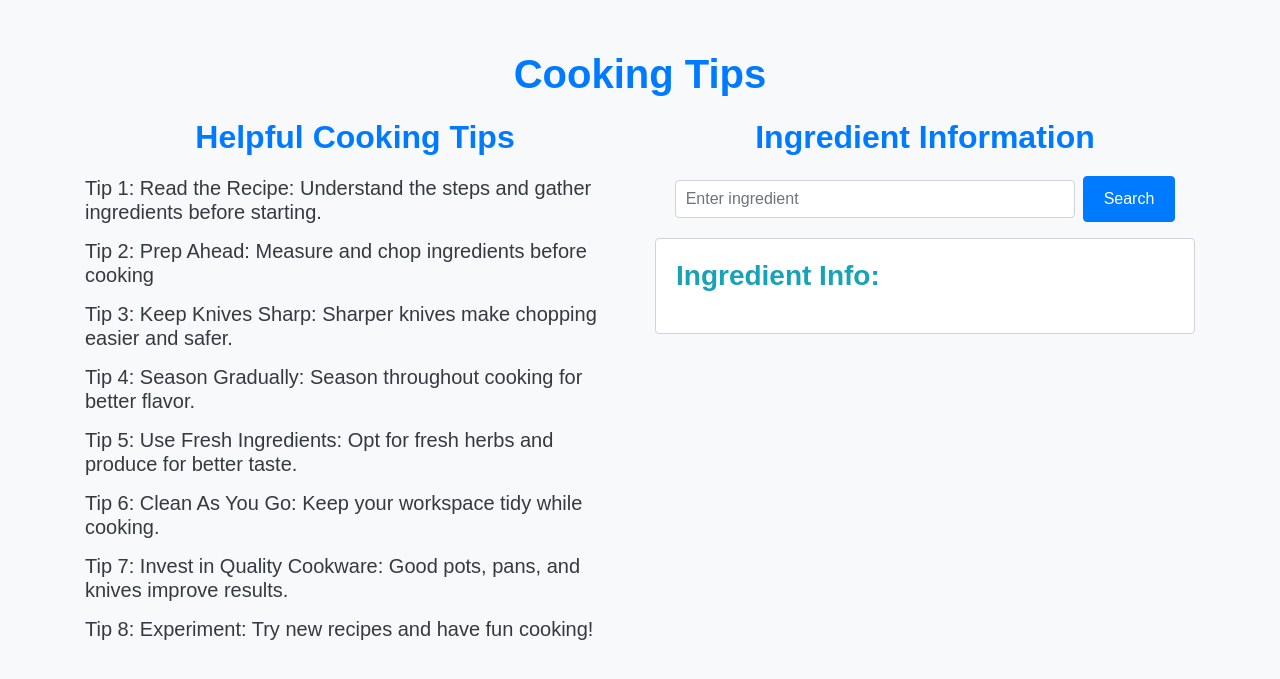
After one commit to Leo-Cockerill/SSD-Mayor-Work, a Flask app: page /cooking-skills in a window 1280 px wide. The commit adds this page. Shown: the top 679 px of the page. Run offline with Flask 3, Linux system fonts and the light colour scheme; some libraries are stand-ins or nearby versions.

Commit message:
CSS styling - Make more asthetically pleasing

```diff
--- a/myproject/auth.py
+++ b/myproject/auth.py
@@ -5,7 +5,7 @@ import requests
 auth = Blueprint('auth', __name__)
 
 
-SPOONACULAR_API_KEY = '9e399fbe5fd64a6d8608c41a3701fe35'
+SPOONACULAR_API_KEY = '2fd8fa8f5091434a9701a9ab5c92d235'
 
 @auth.route('/steps')
 def steps():
@@ -26,7 +26,7 @@ def ingredients():
     "kg beef mince": 1,   # in grams
     "burger buns": 4,
     "olive oil": 2,  # in grams
-    "slices burger cheese": 8,   # in grams
+    "cheese slices": 8,   # in grams
     "lettuce leaves": 8,      # count
     "tomatoes": 2,
     "onions": 3,
@@ -53,15 +53,54 @@ def ingredients():
 
     return render_template("ingredients.html", ingredients=ingredients, adjusted_ingredients=adjusted_ingredients, servings=servings, substitutes=substitutes, selected_ingredient=selected_ingredient)
 
-# @auth.route('/substitutes/<ingredient>')
-# def get_substitutes(ingredient):
-#     url = f'https://api.spoonacular.com/food/ingredients/substitutes?ingredientName={ingredient}&apiKey={SPOONACULAR_API_KEY}'
-#     response = requests.get(url)
-#     data = response.json()
 
-#     if 'substitutes' in data:
-#         substitutes = data['substitutes']
-#     else:
-#         substitutes = ["No substitutes found"]
+@auth.route('/cooking-skills')
+def cooking_skills():
+    return render_template("cooking-skills.html")
 
-#     return jsonify(substitutes=substitutes)
+@auth.route('/ingredient-info', methods=['GET'])
+def ingredient_info():
+    ingredient_name = request.args.get('ingredient')
+    if not ingredient_name:
+        return jsonify({"error": "No ingredient provided"}), 400
+
+    search_url = f'https://api.spoonacular.com/food/ingredients/search?query={ingredient_name}&apiKey={SPOONACULAR_API_KEY}'
+    search_response = requests.get(search_url)
+
+    if search_response.status_code != 200:
+        return jsonify({"error": "Error fetching ingredient information"}), 500
+
+    search_data = search_response.json()
+    if not search_data['results']:
+        return jsonify({"error": "Ingredient not found"}), 404
+
+    ingredient_id = search_data['results'][0]['id']
+
+    info_url = f'https://api.spoonacular.com/food/ingredients/{ingredient_id}/information?amount=1&apiKey={SPOONACULAR_API_KEY}'
+    info_response = requests.get(info_url)
+
+    if info_response.status_code != 200:
+        return jsonify({"error": "Error fetching detailed ingredient information"}), 500
+
+    ingredient_info = info_response.json()
+
+    # Exchange rate for USD to AUD (you may want to fetch this dynamically)
+    usd_to_aud_rate = 1.45
+
+    # Converting cost to AUD and dividing by 100
+    if 'estimatedCost' in ingredient_info and ingredient_info['estimatedCost']:
+        ingredient_info['estimatedCost']['value'] = (ingredient_info['estimatedCost']['value'] * usd_to_aud_rate) / 100
+        ingredient_info['estimatedCost']['unit'] = 'AUD'
+
+    # Nutrition information we want to display
+    nutrition_info = ingredient_info.get('nutrition', {}).get('nutrients', [])
+    required_nutrients = [
+        'Calories', 'Carbohydrates', 'Protein', 'Fat', 'Saturated Fat', 'Polyunsaturated Fat',
+        'Monounsaturated Fat', 'Trans Fat', 'Cholesterol', 'Sodium', 'Potassium', 'Fiber',
+        'Sugar', 'Vitamin A', 'Vitamin C', 'Calcium', 'Iron'
+    ]
+    formatted_nutrition = {nutrient['name']: f"{nutrient['amount']} {nutrient['unit']} ({nutrient.get('percentOfDailyNeeds', '')}%)"
+                           for nutrient in nutrition_info if nutrient['name'] in required_nutrients}
+
+    ingredient_info['formatted_nutrition'] = formatted_nutrition
+    return jsonify(ingredient_info)
--- /dev/null
+++ b/myproject/static/css/skills.css
@@ -0,0 +1,73 @@
+body {
+    font-family: Arial, sans-serif;
+    background-color: #f8f9fa;
+    color: #343a40;
+}
+
+h1, h2 {
+    color: #007bff;
+    font-weight: bold;
+    margin-bottom: 20px;
+}
+
+h5 {
+    margin-bottom: 15px;
+    font-weight: normal;
+}
+
+.container {
+    margin-top: 50px;
+}
+
+.form-inline {
+    display: flex;
+    justify-content: center;
+    margin-bottom: 20px;
+}
+
+input[type="text"] {
+    width: 100%;
+    max-width: 400px;
+    padding: 10px;
+    border: 1px solid #ced4da;
+    border-radius: 4px;
+    margin-right: 10px;
+}
+
+button.btn {
+    padding: 10px 20px;
+    border-radius: 4px;
+}
+
+#ingredient-info {
+    background-color: #ffffff;
+    border: 1px solid #ced4da;
+    border-radius: 4px;
+    padding: 20px;
+    margin-top: 20px;
+}
+
+#ingredient-info h3 {
+    color: #17a2b8;
+    font-weight: bold;
+    margin-bottom: 20px;
+}
+
+#ingredient-details {
+    font-size: 16px;
+}
+
+@media (max-width: 767px) {
+    .form-inline {
+        flex-direction: column;
+        align-items: stretch;
+    }
+
+    input[type="text"] {
+        margin-bottom: 10px;
+    }
+
+    .row > .col-md-6 {
+        margin-top: 20px;
+    }
+}
--- /dev/null
+++ b/myproject/templates/cooking-skills.html
@@ -0,0 +1,85 @@
+<!DOCTYPE html>
+<html lang="en">
+<head>
+    <meta charset="UTF-8">
+    <meta name="viewport" content="width=device-width, initial-scale=1.0">
+    <title>Cooking Tips and Ingredient Info</title>
+    <link href="https://stackpath.bootstrapcdn.com/bootstrap/4.5.2/css/bootstrap.min.css" rel="stylesheet">
+    <link rel="stylesheet" href="{{ url_for('static', filename='css/skills.css') }}">
+</head>
+<body>
+    <div class="container">
+        <h1 class="text-center mt-5">Cooking Tips</h1>
+        <div class="row mt-3">
+            <div class="col-md-6">
+                <h2 class="text-center">Helpful Cooking Tips</h2>
+                <h5>Tip 1: Read the Recipe: Understand the steps and gather ingredients before starting.</h5>
+                <h5>Tip 2: Prep Ahead: Measure and chop ingredients before cooking</h5>
+                <h5>Tip 3: Keep Knives Sharp: Sharper knives make chopping easier and safer.</h5>
+                <h5>Tip 4: Season Gradually: Season throughout cooking for better flavor.</h5>
+                <h5>Tip 5: Use Fresh Ingredients: Opt for fresh herbs and produce for better taste.</h5>
+                <h5>Tip 6: Clean As You Go: Keep your workspace tidy while cooking.</h5>
+                <h5>Tip 7: Invest in Quality Cookware: Good pots, pans, and knives improve results.</h5>
+                <h5>Tip 8: Experiment: Try new recipes and have fun cooking!</h5>
+
+
+                <!-- <ul class="list-group">
+                    {% for step in steps %}
+                        <li class="list-group-item">
+                            {{ step.text }}
+                            {% if step.underline %}
+                                <ul>
+                                    {% for word in step.underline %}
+                                        <li><strong>{{ word }}</strong></li>
+                                    {% endfor %}
+                                </ul>
+                            {% endif %}
+                            {% if step.gif %}
+                                <img src="{{ step.gif }}" alt="Gif" class="img-fluid">
+                            {% endif %}
+                        </li>
+                    {% endfor %}
+                </ul> -->
+            </div>
+            <div class="col-md-6">
+                <h2 class="text-center">Ingredient Information</h2>
+                <form id="ingredient-form" class="form-inline mb-3">
+                    <input type="text" id="ingredient-input" class="form-control mr-2" style="width: 400px;" placeholder="Enter ingredient">
+                    <button type="submit" class="btn btn-primary">Search</button>
+                </form>
+                <div id="ingredient-info" class="mt-3">
+                    <h3>Ingredient Info:</h3>
+                    <p id="ingredient-details"></p>
+                </div>
+            </div>
+        </div>
+    </div>
+
+    <script>
+        document.getElementById('ingredient-form').addEventListener('submit', function(e) {
+            e.preventDefault();
+            var ingredient = document.getElementById('ingredient-input').value;
+            fetch('/ingredient-info?ingredient=' + ingredient)
+                .then(response => response.json())
+                .then(data => {
+                    var detailsElement = document.getElementById('ingredient-details');
+                    if (data.error) {
+                        detailsElement.innerText = data.error;
+                    } else {
+                        var details = `
+                            <strong>Name:</strong> ${data.name}<br>
+                            <strong>Amount:</strong> ${data.amount} ${data.unit}<br>
+                            <strong>Cost:</strong> ${data.estimatedCost ? data.estimatedCost.value.toFixed(2) + ' ' + data.estimatedCost.unit : 'N/A'}<br>
+                            <strong>NUTRITION INFORMATION:</strong><br>
+                            ${Object.entries(data.formatted_nutrition).map(([key, value]) => `${key}: ${value}`).join('<br>')}
+                        `;
+                        detailsElement.innerHTML = details;
+                    }
+                })
+                .catch(error => {
+                    document.getElementById('ingredient-details').innerText = 'Error fetching ingredient information';
+                });
+        });
+    </script>
+</body>
+</html>
```
Also changed, not shown: myproject/static/css/new.css (+80 -0 lines).
